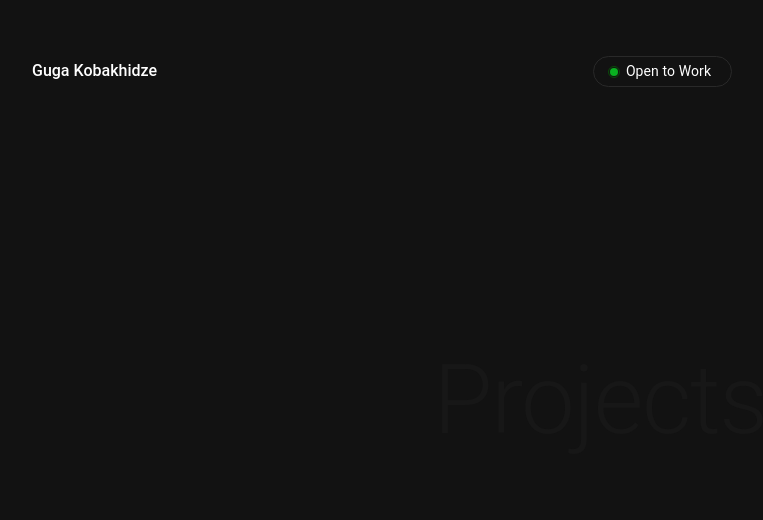
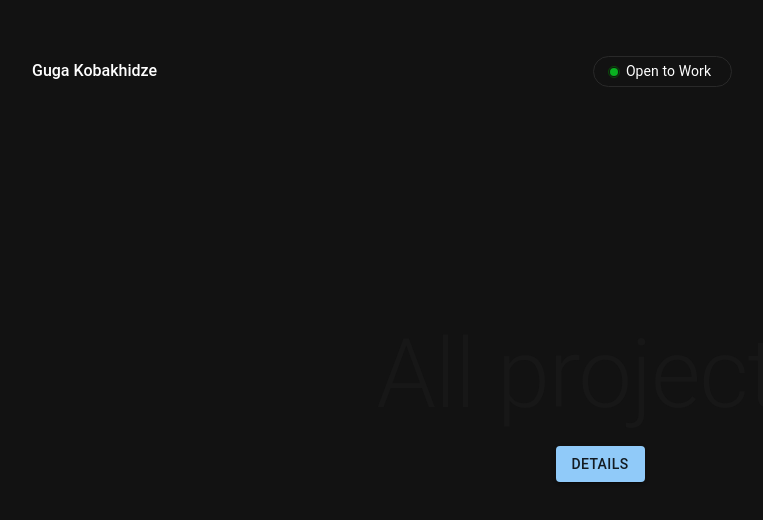
Before and after one commit to Guga-Kobakhidze/Portfolio-React, a React (Vite) app: page /projects in a window 1280 px wide. Shown: the top 520 px of the page, without its empty margins (40-803 px from the left). Built offline with nearby package versions, Linux system fonts and the light colour scheme.

Commit message:
Add all projects and details page

```diff
--- a/src/components/Experience/Experience.tsx
+++ b/src/components/Experience/Experience.tsx
@@ -33,7 +33,7 @@ const Experience = () => {
       <ExperianceBox
         isabsolute="true"
         title="Portrait"
-        sx={{ top: "150px", right: "40px" }}
+        sx={{ top: "150px", right: "60px" }}
       >
         <Box width={304} height={308}>
           <Box
@@ -48,7 +48,7 @@ const Experience = () => {
       <ExperianceBox
         isabsolute="true"
         title="Where-I-Work"
-        sx={{ bottom: "0", left: "40px" }}
+        sx={{ bottom: "0", left: "20px" }}
       >
         <StyledOrderedList>
           <Box component="ol">
--- a/src/constants/index.ts
+++ b/src/constants/index.ts
@@ -43,11 +43,11 @@ export const icons = [
 ];
 
 export const navLinks = [
-  { id: 1, link: "Home" },
-  { id: 2, link: "Skills" },
-  { id: 3, link: "Experience" },
-  { id: 4, link: "Projects" },
-  { id: 5, link: "Contact" },
+  { id: 1, link: "Home", path: "/" },
+  { id: 2, link: "Skills", path: "/" },
+  { id: 3, link: "Experience", path: "/" },
+  { id: 4, link: "Projects", path: "/projects" },
+  { id: 5, link: "Contact", path: "/" },
 ];
 
 export const rates = [
--- /dev/null
+++ b/src/layouts/Layout.tsx
@@ -0,0 +1,14 @@
+import { Box } from "@mui/material";
+import Header from "../components/Header";
+import { Outlet } from "react-router-dom";
+
+const Layout = () => {
+  return (
+    <Box>
+      <Header />
+      <Outlet />
+    </Box>
+  );
+};
+
+export default Layout;
--- a/src/pages/MainPage.tsx
+++ b/src/pages/MainPage.tsx
@@ -1,14 +1,12 @@
 import React from "react";
-import Header from "../components/Header";
+import Contact from "../components/Contact/Contact";
 import Experience from "../components/Experience";
 import HeroSection from "../components/HeroSection";
 import SkillsSection from "../components/SkillsSection";
-import Contact from "../components/Contact/Contact";
 
 const MainPage = () => {
   return (
     <React.Fragment>
-      <Header />
       <HeroSection />
       <SkillsSection />
       <Experience />
--- /dev/null
+++ b/src/pages/ProjectDetailsPage.tsx
@@ -0,0 +1,24 @@
+import { Box, Button } from "@mui/material";
+import { useNavigate } from "react-router-dom";
+
+const ProjectDetailsPage = () => {
+  const navigate = useNavigate();
+  return (
+    <Box
+      display="flex"
+      justifyContent="center"
+      alignItems="center"
+      height="100vh"
+    >
+      <Button
+        sx={{ width: 250 }}
+        variant="outlined"
+        onClick={() => navigate(-1)}
+      >
+        Go Back
+      </Button>
+    </Box>
+  );
+};
+
+export default ProjectDetailsPage;
--- a/src/pages/ProjectsPage.tsx
+++ b/src/pages/ProjectsPage.tsx
@@ -1,16 +1,23 @@
-import { Box, Typography } from "@mui/material";
-import Header from "../components/Header";
+import { Box, Button, Typography } from "@mui/material";
+import { useNavigate } from "react-router-dom";
 
 const ProjectsPage = () => {
+  const randomNum = Math.floor(Math.random() * 1000);
+  const navigate = useNavigate();
+
   return (
     <Box
       display="flex"
+      flexDirection="column"
+      gap={2}
       justifyContent="center"
       alignItems="center"
       height="100vh"
     >
-      <Header />
-      <Typography variant="h1">Projects</Typography>
+      <Typography variant="h1">All projects</Typography>
+      <Button variant="contained" onClick={() => navigate(`${randomNum}`)}>
+        Details
+      </Button>
     </Box>
   );
 };
--- a/src/router/Router.tsx
+++ b/src/router/Router.tsx
@@ -1,5 +1,7 @@
 import { Route, Routes } from "react-router-dom";
 import { lazy } from "react";
+import Layout from "../layouts/Layout";
+import ProjectDetailsPage from "../pages/ProjectDetailsPage";
 
 const MainPage = lazy(() => import("../pages/MainPage"));
 const ProjectsPage = lazy(() => import("../pages/ProjectsPage"));
@@ -8,8 +10,11 @@ const ErrorPage = lazy(() => import("../pages/404"));
 const Router = () => {
   return (
     <Routes>
-      <Route index={true} element={<MainPage />} />
-      <Route path="projects" element={<ProjectsPage />} />
+      <Route path="/" element={<Layout />}>
+        <Route index={true} element={<MainPage />} />
+        <Route path="projects" element={<ProjectsPage />} />
+        <Route path="projects/:id" element={<ProjectDetailsPage />} />
+      </Route>
       <Route path="*" element={<ErrorPage />} />
     </Routes>
   );
```
